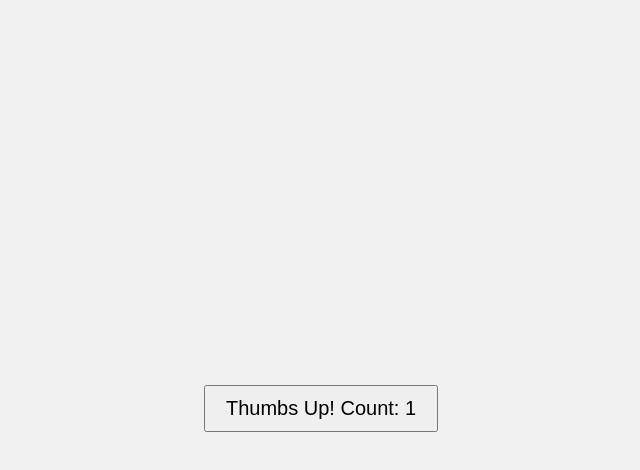
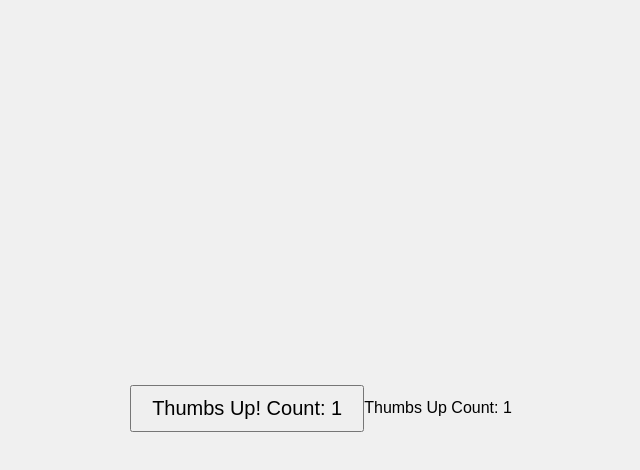
Before and after one commit to HA-Kodes/HA-Kodes, a website: page public/index.html in a window 1280 px wide. Both pictures are taken after a click on the button "Thumbs Up! Count: 0". Shown: the whole page, without its empty margins (319-959 px from the left). Drawn offline with Linux system fonts and the light colour scheme.

Commit message:
Update index.html

```diff
--- a/public/index.html
+++ b/public/index.html
@@ -22,18 +22,40 @@
 </head>
 <body>
   <button id="counterButton">Thumbs Up! Count: 0</button>
+  <p>Thumbs Up Count: <span id="counter">0</span></p>
 
   <script>
-    document.addEventListener('DOMContentLoaded', () => {
-      let count = 0; // Initial counter value
-      const button = document.getElementById('counterButton'); // Get button element
-
-      // Add click event listener to button
-      button.addEventListener('click', (event) => {
-        event.preventDefault(); // Prevent any default action
-        count += 1; // Increment counter
-        button.textContent = `Thumbs Up! Count: ${count}`; // Update button text
-      });
+    // Load count from local storage or set to 0
+    let count = localStorage.getItem('clickCount') || 0;
+    // Get elements
+    const button = document.getElementById('counterButton');
+    const counterDisplay = document.getElementById('counter');
+    // Update counter display
+    counterDisplay.innerText = count;
+    // Add click event listener to button
+    button.addEventListener('click', (event) => {
+      event.preventDefault(); // Prevent any default action
+      count += 1; // Increment counter
+      button.textContent = `Thumbs Up! Count: ${count}`; // Update button text
+      counterDisplay.innerText = count; // Update counter display
+      localStorage.setItem('clickCount', count); // Save count to local storage
+      // Array of fun messages
+      const messages = [
+        'Thank You!',
+        'Happy Coding!',
+        'Come Again!',
+        'Let\'s Connect!',
+        'Awesome!',
+        'Keep It Up!',
+        'You Rock!',
+        'Great Job!',
+        'Way to Go!',
+        'Fantastic!'
+      ];
+      // Select a random message
+      const randomMessage = messages[Math.floor(Math.random() * messages.length)];
+      // Show alert with the random message
+      alert(randomMessage);
     });
   </script>
 </body>
```
